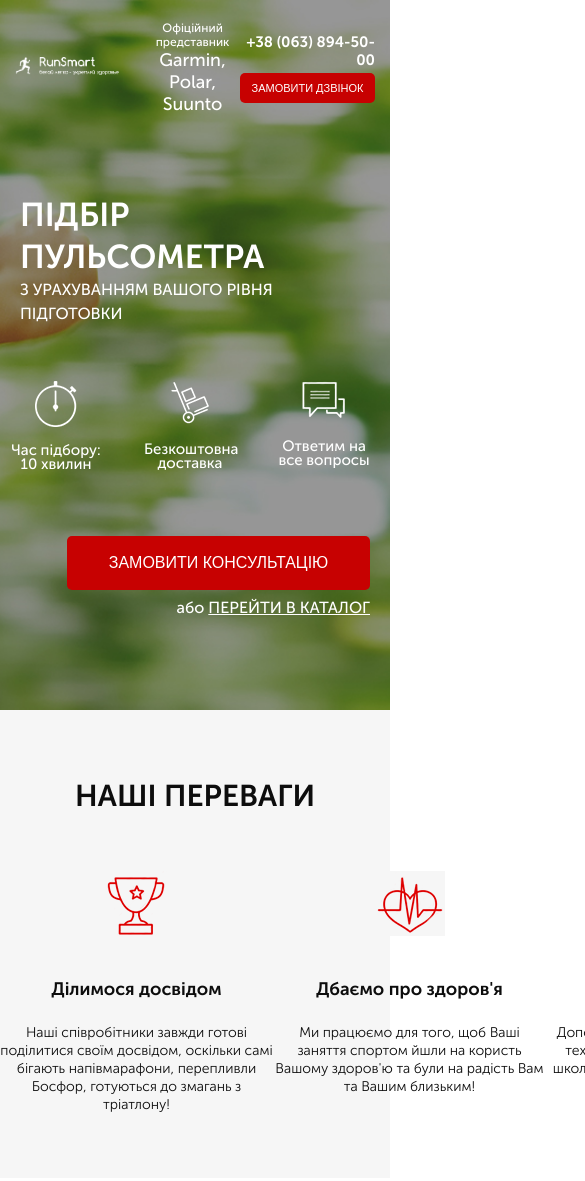
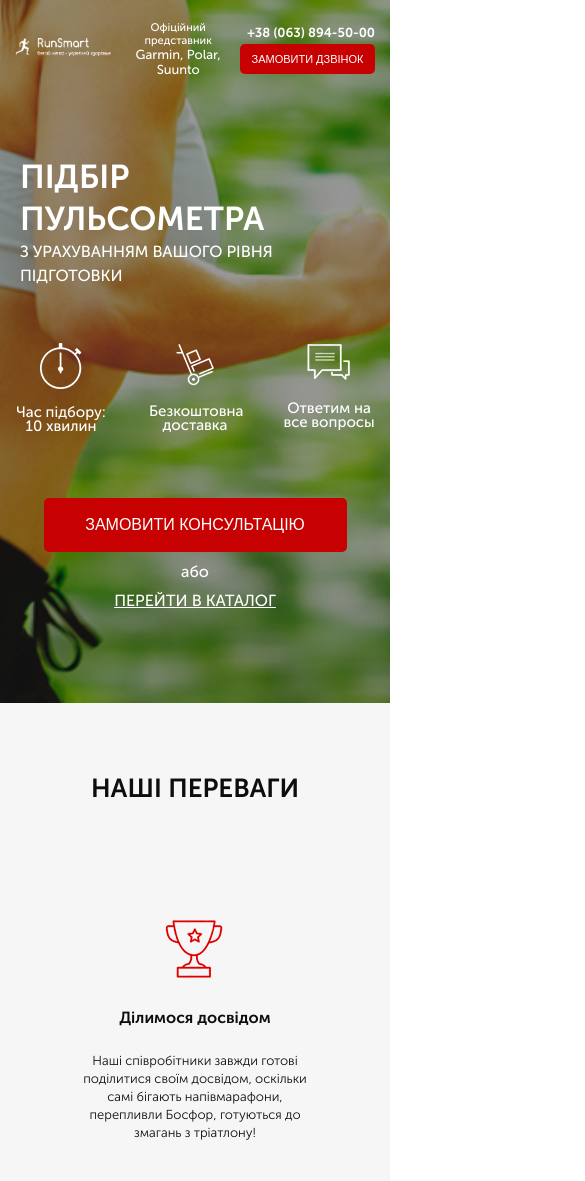
Before and after one commit to Jampul/Pet_project_BEM, a website: page src/index.html in a window 390 px wide. Shown: the top 1181 px of the page, 585 px wide, since content can reach past the window. Drawn offline with Linux system fonts and the light colour scheme.

Commit message:
finished full two sections

```diff
--- a/src/sass/_media.scss
+++ b/src/sass/_media.scss
@@ -49,4 +49,76 @@
             }
         }
     }
+    .benefits {
+        .titles {
+            &_benefits {
+                font-size: 26px;
+            }
+        }
+        &__subtitle {
+            font-size: 16px;
+        }
+        &__descr {
+            width: 249px;
+            font-size: 13px;
+        }
+    }
 }
+@media (max-width: 767px) {
+    header {
+        .header {
+            display: flex;
+            justify-content: space-around;
+            align-items: center;
+            padding: 0 10px;
+            &__logo {
+                width: 185px;
+            }
+            &__official {
+                text-align: center;
+                font-size: 11px;
+                span {
+                    font-size: 13px;
+                }
+            }
+            &__contacts {
+                margin-left: 19px;
+            }
+            &__phone {
+                font-size: 13px;
+            }
+
+        }
+    }
+    .promo {
+        background: url(../img/bg/main_mobile_bg.jpg) center (center/cover) no-repeat;
+        &__wrapper {
+            display: flex;
+            align-items: center;
+        }
+        &__link {
+            display: block;
+            text-align: center;
+            margin-top: 10px;
+            a {
+                display: flex;
+                align-items: center;
+                margin-top: 10px;
+            }
+        }
+    }
+    .benefits {
+        &__wrapper {
+            display: flex;
+            flex-direction: column;
+            align-items: center;
+        }
+        &__item {
+            width: 425px;
+            margin-top: 50px;
+        }
+        &__subtitle {
+            margin-top: 20px;
+        }
+    }
+}
--- a/src/sass/blocks/_benefits.scss
+++ b/src/sass/blocks/_benefits.scss
@@ -34,5 +34,8 @@
         line-height: 18px;
         color: #0D0D0D;
         margin-top: 20px;
+        a {
+            color: $main_color;
+        }
     }
 }
```
Also changed, not shown: src/CSS/style.min.css, src/img/bg/main_mobile_bg.jpg (added).
